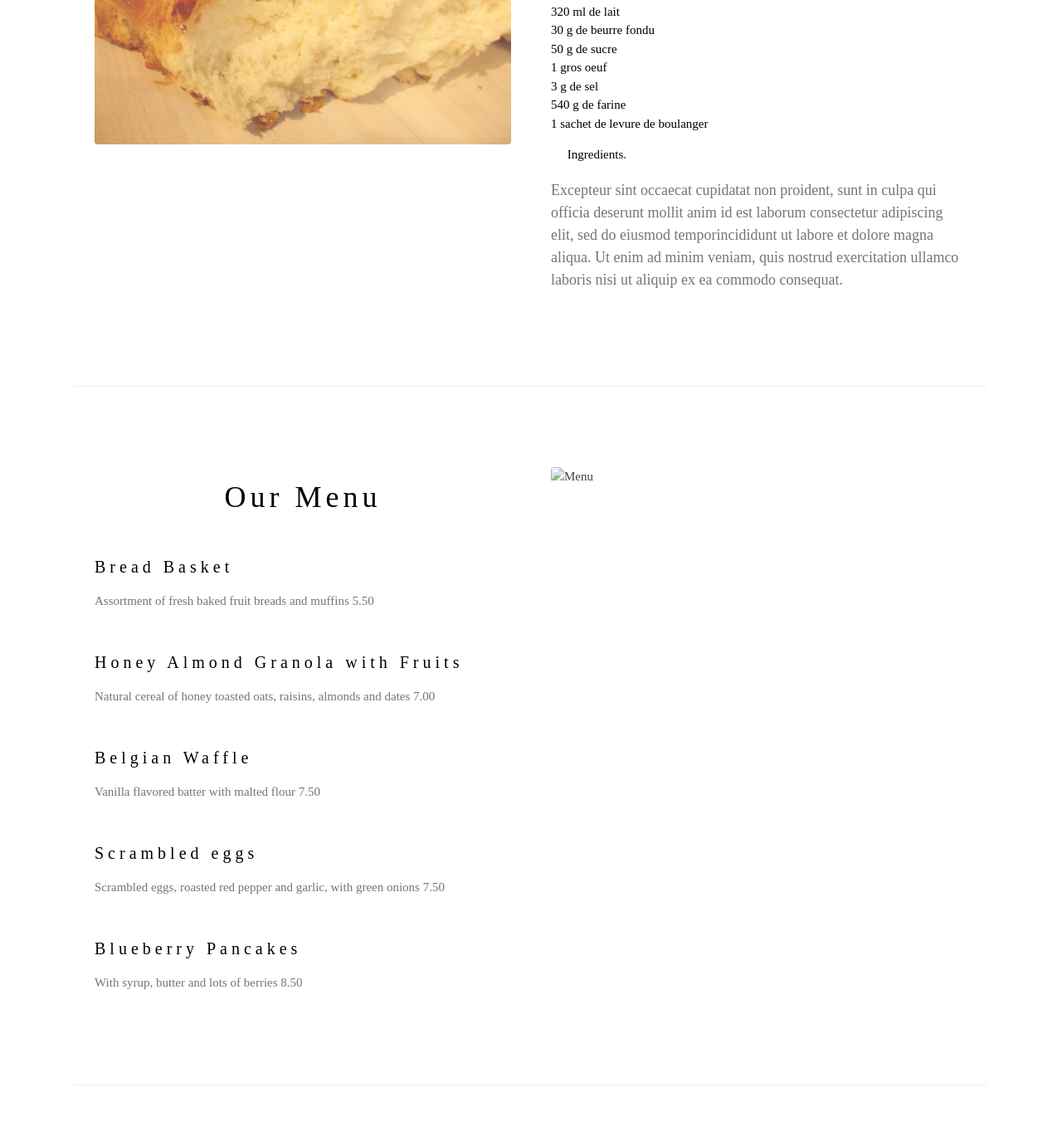
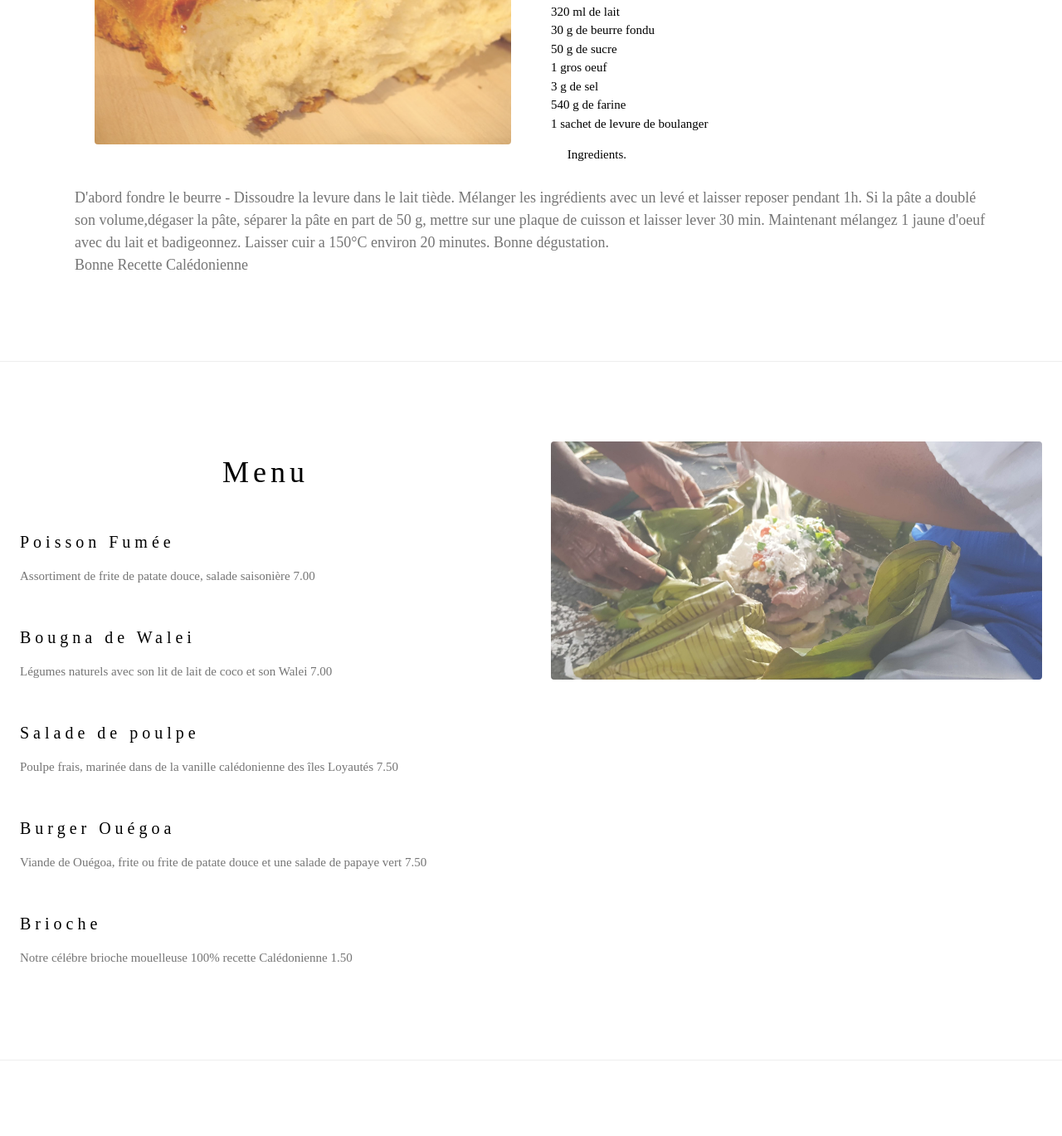
Before and after one commit to hnesaiqe/recettedecuisine, a plain HTML site: page recette template/index.html in a window 1280 px wide. Shown: the part 901-2270 px from the top of the page at 83% size. Drawn offline with nearby package versions, Linux system fonts and the light colour scheme.

Commit message:
maj 22/10/202

```diff
--- a/recette template/index.html
+++ b/recette template/index.html
@@ -9,12 +9,7 @@
     font-family: "Times New Roman", Georgia, Serif;
   }
 
-  h1,
-  h2,
-  h3,
-  h4,
-  h5,
-  h6 {
+  h1,h2,h3,h4,h5,h6 {
     font-family: "Playfair Display";
     letter-spacing: 5px;
   }
@@ -37,7 +32,7 @@
 
   <!-- Header -->
   <header class="w3-display-container w3-content w3-wide" style="max-width:1600px;min-width:500px" id="home">
-    <img class="w3-image" src="bougna_recette_caledonnienne.jpg" alt="Hamburger Catering" width="1600" height="800">
+    <img class="w3-image" src="bougna_recette_caledonienne2.jpg" alt="Hamburger Catering" width="1600" height="800">
     <div class="w3-display-bottomleft w3-padding-large w3-opacity">
       <h1 class="w3-xxlarge">Le Bougna</h1>
     </div>
@@ -49,14 +44,15 @@
     <!-- About Section -->
     <div class="w3-row w3-padding-64" id="about">
       <div class="w3-col m6 w3-padding-large w3-hide-small">
-        <img src="brioche-mouelleuse-caledonnienne.jpg" class="w3-round w3-image w3-opacity-min" alt="Table Setting"
-          width="600" height="750">
+        <img src="brioche-mouelleuse-caledonnienne.jpg" class="w3-round w3-image w3-opacity-min" alt="recette caledonienne"
+          width="600" height="780">
       </div>
 
       <div class="w3-col m6 w3-padding-large">
         <h1 class="w3-center">Recette de la Brioche mouelleuse Calédonienne</h1><br>
         <h5 class="w3-center">Tradition Calédonienne</h5>
-        <p class="w3-large">            <p>320 ml de lait <br>
+        <p class="w3-large">
+          <p>320 ml de lait <br>
             30 g de beurre fondu <br>
             50 g de sucre <br>
             1 gros oeuf <br>
@@ -64,11 +60,17 @@
             540 g de farine <br>
             1 sachet de levure de boulanger
           </p>
-<span class="w3-tag w3-light-grey"></span> Ingredients.</p>
-        <p class="w3-large w3-text-grey w3-hide-medium">Excepteur sint occaecat cupidatat non proident, sunt in culpa
-          qui officia deserunt mollit anim id est laborum consectetur adipiscing elit, sed do eiusmod temporincididunt
-          ut labore et dolore magna aliqua. Ut enim ad minim veniam, quis nostrud exercitation ullamco laboris nisi ut
-          aliquip ex ea commodo consequat.</p>
+          <span class="w3-tag w3-light-grey"></span> Ingredients.
+        </p>
+      </div>
+      <div class="manip"></div>
+      <p class="w3-large w3-text-grey w3-hide-medium">D'abord fondre le beurre - Dissoudre la levure dans le lait
+        tiède. Mélanger les ingrédients avec un levé et
+        laisser reposer pendant 1h. Si la pâte a doublé son volume,dégaser la pâte, séparer la pâte en part de 50 g, mettre
+        sur une plaque de cuisson et laisser lever 30 min. Maintenant mélangez 1 jaune d'oeuf avec du lait et badigeonnez.
+        Laisser cuir a 150°C environ 20 minutes. Bonne dégustation. <br>
+        Bonne Recette Calédonienne
+      </p>
     </div>
   </div>
 
@@ -77,25 +79,26 @@
   <!-- Menu Section -->
   <div class="w3-row w3-padding-64" id="menu">
     <div class="w3-col l6 w3-padding-large">
-        <h1 class="w3-center">Our Menu</h1><br>
-        <h4>Bread Basket</h4>
-        <p class="w3-text-grey">Assortment of fresh baked fruit breads and muffins 5.50</p><br>
+      <h1 class="w3-center">Menu</h1><br>
+      <h4>Poisson Fumée</h4>
+        <p class="w3-text-grey">Assortiment de frite de patate douce, salade saisonière 7.00</p><br>
 
-        <h4>Honey Almond Granola with Fruits</h4>
-        <p class="w3-text-grey">Natural cereal of honey toasted oats, raisins, almonds and dates 7.00</p><br>
+      <h4>Bougna de Walei</h4>
+        <p class="w3-text-grey">Légumes naturels avec son lit de lait de coco et son Walei  7.00</p><br>
 
-        <h4>Belgian Waffle</h4>
-        <p class="w3-text-grey">Vanilla flavored batter with malted flour 7.50</p><br>
+      <h4>Salade de poulpe</h4>
+        <p class="w3-text-grey">Poulpe frais, marinée dans de la vanille calédonienne des îles Loyautés 7.50</p><br>
 
-        <h4>Scrambled eggs</h4>
-        <p class="w3-text-grey">Scrambled eggs, roasted red pepper and garlic, with green onions 7.50</p><br>
+      <h4>Burger Ouégoa</h4>
+        <p class="w3-text-grey">Viande de Ouégoa, frite ou frite de patate douce et une salade de papaye vert 7.50</p><br>
 
-        <h4>Blueberry Pancakes</h4>
-        <p class="w3-text-grey">With syrup, butter and lots of berries 8.50</p>
+      <h4>Brioche</h4>
+        <p class="w3-text-grey">Notre célébre brioche mouelleuse 100% recette Calédonienne 1.50</p>
     </div>
 
     <div class="w3-col l6 w3-padding-large">
-        <img src="/w3images/tablesetting.jpg" class="w3-round w3-image w3-opacity-min" alt="Menu" style="width:100%">
+      <img src="bougna_recette_caledonnienne.jpg" class="w3-round w3-image w3-opacity-min" alt="bougna recette caledonienne"
+        style="width:100%">
     </div>
   </div>
 
```
Also changed, not shown: recette template/bougna_recette_caledonienne2.jpg (added), recette template/style.css (added), 1 other file. Lines whose indentation alone changed are shown as unchanged.
